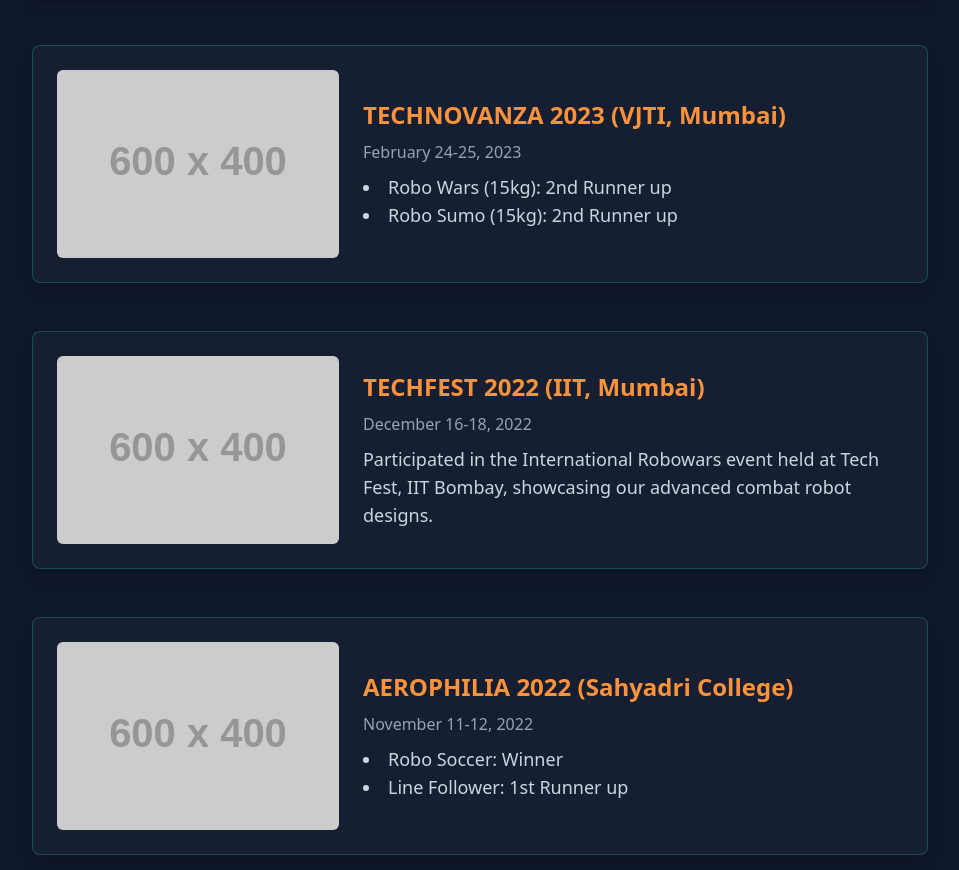
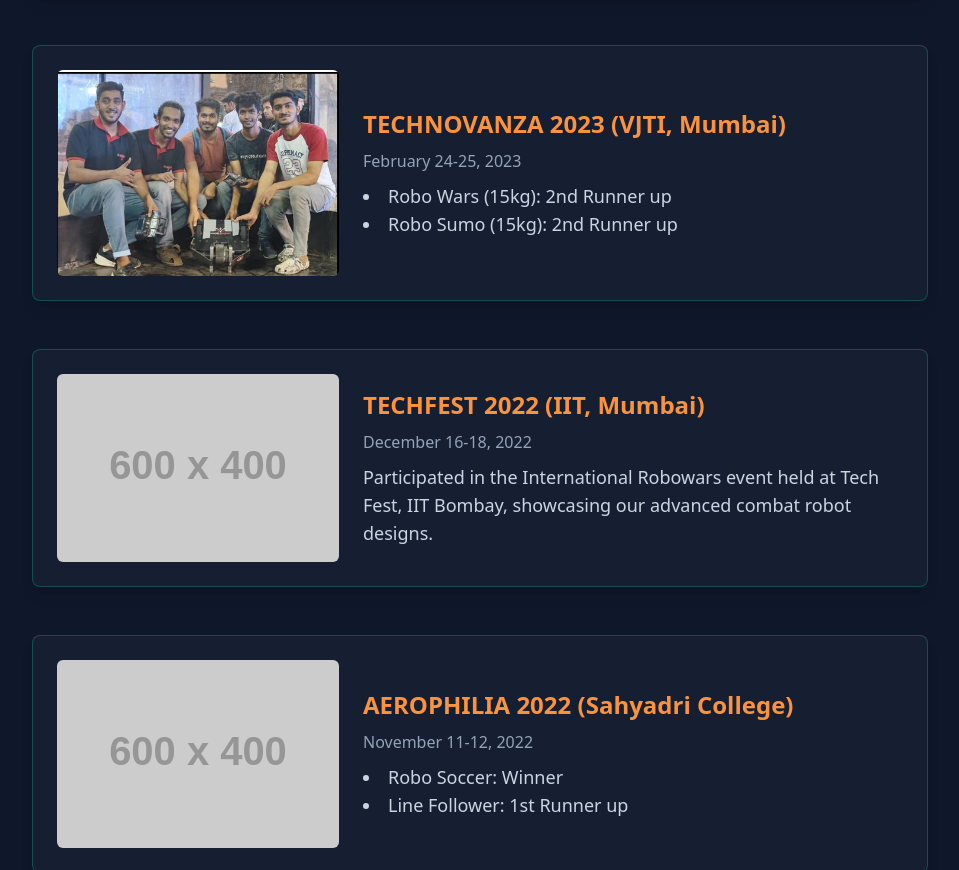
Before and after one commit to Chandramouli5Sharma/RCN-website, a plain HTML site: page achievements.html in a window 1280 px wide. Shown: the part 5689-6559 px from the top of the page, without its empty margins (160-1119 px from the left). Drawn offline with nearby package versions, Linux system fonts and the light colour scheme; placeholder pictures from the web are drawn by us.

Commit message:
Added an image for Technovanza in list

```diff
--- a/achievements.html
+++ b/achievements.html
@@ -275,7 +275,7 @@
 
         <!-- TECHNOVANZA 2023 -->
         <div class="bg-slate-800/50 border border-teal-500/30 rounded-lg p-6 shadow-lg flex flex-col md:flex-row gap-6 items-center transform hover:scale-105 transition-transform duration-300">
-          <img src="Achimg/technovanza2023.jpg" alt="TECHNOVANZA 2023" class="w-full md:w-1/3 h-auto object-cover rounded-md" onerror="this.onerror=null;this.src='https://placehold.co/600x400/0f172a/94a3b8?text=TECHNOVANZA+2023';">
+          <img src="Achimg/TECHNOVANZA2023.png" alt="TECHNOVANZA 2023" class="w-full md:w-1/3 h-auto object-cover rounded-md" onerror="this.onerror=null;this.src='https://placehold.co/600x400/0f172a/94a3b8?text=TECHNOVANZA+2023';">
           <div class="w-full md:w-2/3">
             <h2 class="text-2xl font-bold text-orange-400 mb-2">TECHNOVANZA 2023 (VJTI, Mumbai)</h2>
             <p class="text-slate-400 mb-2">February 24-25, 2023</p>
```
